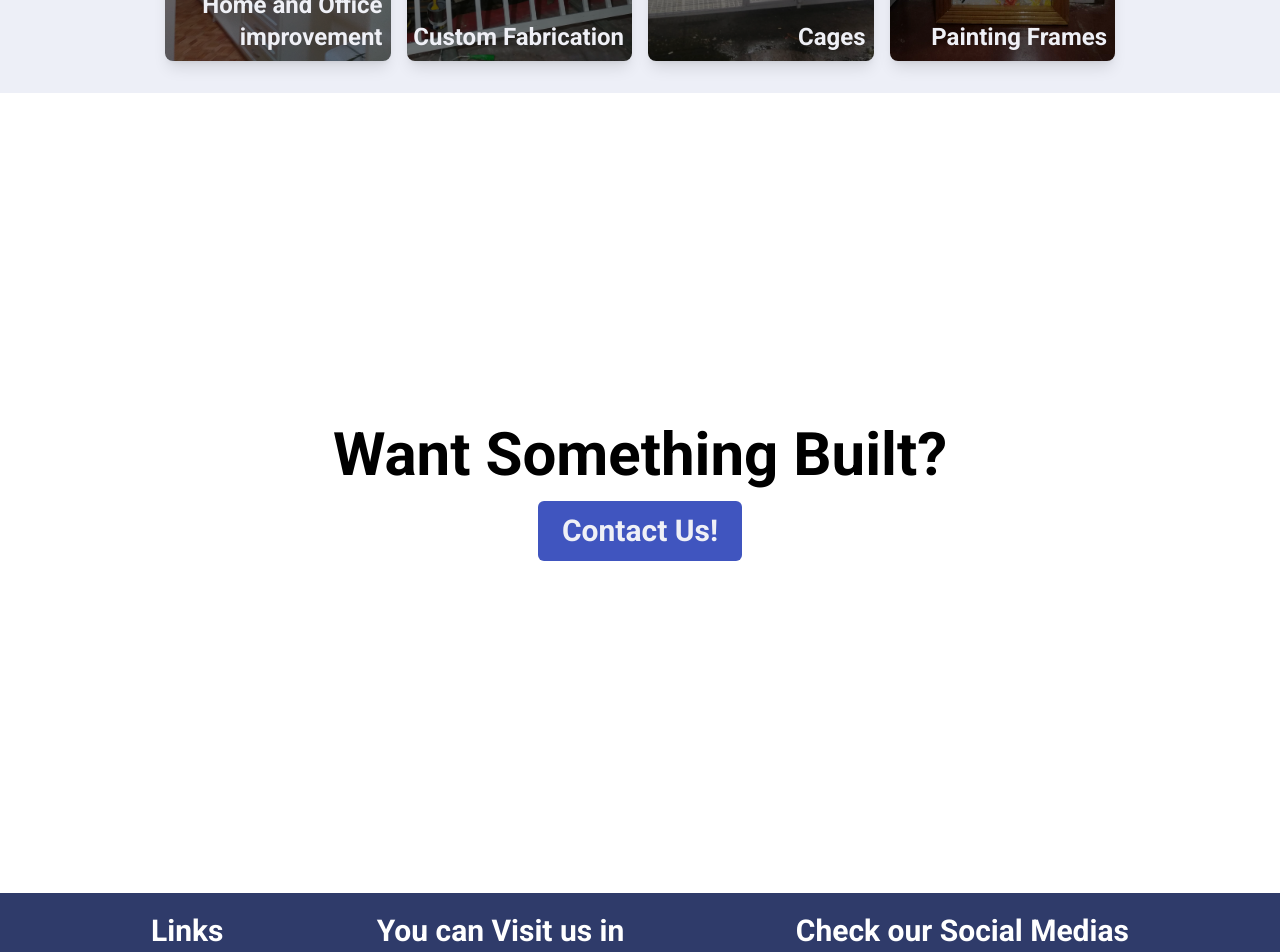
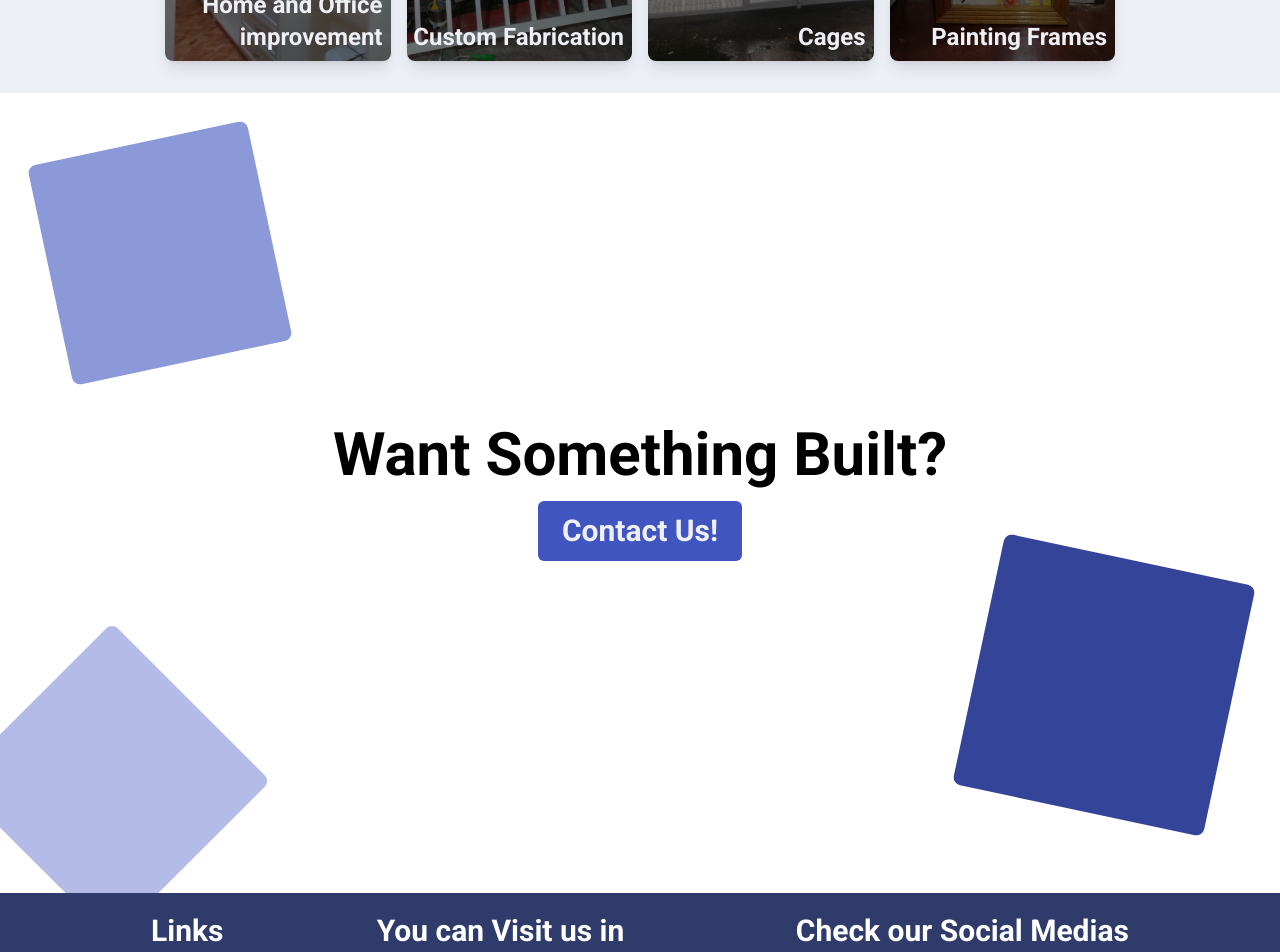
Before and after one commit to LOOOOOOK12/an-fabrication-website, a Next.js app: page / in a window 1280 px wide. Shown: the part 2180-3132 px from the top of the page. Built offline with nearby package versions, Linux system fonts and the light colour scheme.

Commit message:
Enhance contact section: add decorative shapes for improved visual appeal

```diff
--- a/app/components/sections/contactSection.tsx
+++ b/app/components/sections/contactSection.tsx
@@ -1,12 +1,22 @@
 "use client"
 
 import React from 'react'
+import Shape from '../shape'
 // import { footerDataSocials } from '@/app/types/constants'
 // import { Icon } from '../offersCard'
 
 function contactSection() {
     return (
-        <div className='py-8 px-4 flex flex-col gap-8 items-center justify-center h-screen' id='contactus'>
+        <div className='relative py-8 px-4 flex flex-col gap-8 items-center justify-center h-screen' id='contactus'>
+            <Shape
+                className={"-z-40 top-12 left-12 -rotate-12 rounded-lg size-32 lg:size-56 bg-accent-300"}
+            />
+            <Shape
+                className={"-z-40 bottom-0 left-0 -rotate-45 rounded-lg size-32 lg:size-56 bg-accent-200"}
+            />
+            <Shape
+                className={"-z-40 right-12 bottom-20 rotate-12 rounded-lg size-32 lg:size-64 bg-accent-600"}
+            />
             <div className='flex flex-col gap-4 items-center justify-center'>
                 <h1 className='text-3xl md:text-6xl font-bold text-center'>Want Something Built?  </h1>
                 <a href='mailto:lukealamil12@gmail.com' className='p-2 md:py-3 md:px-6 bg-accent-500 text-text-50 text-xl md:text-3xl font-semibold rounded-md hover:bg-accent-600 duration-100'>Contact Us!</a>
```
